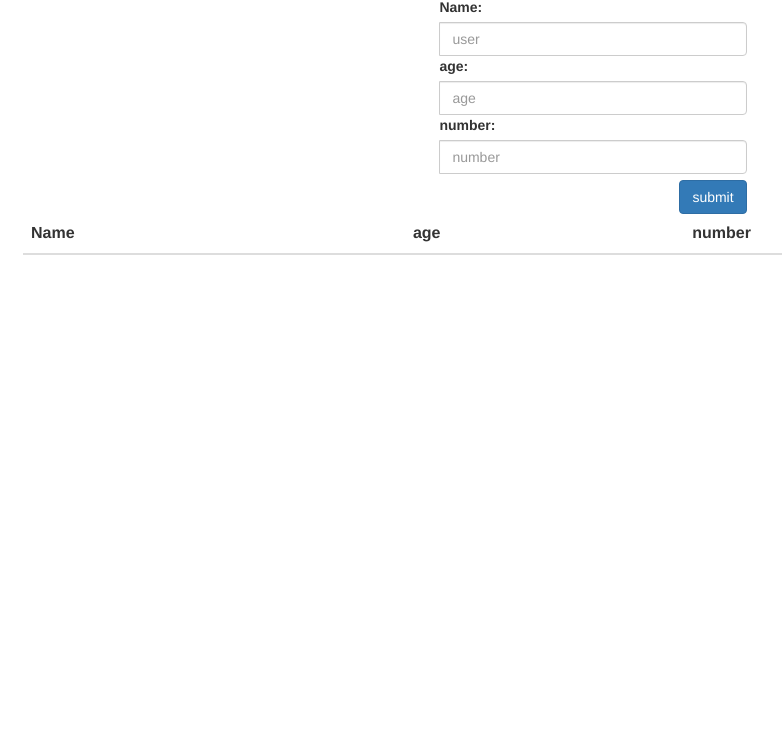
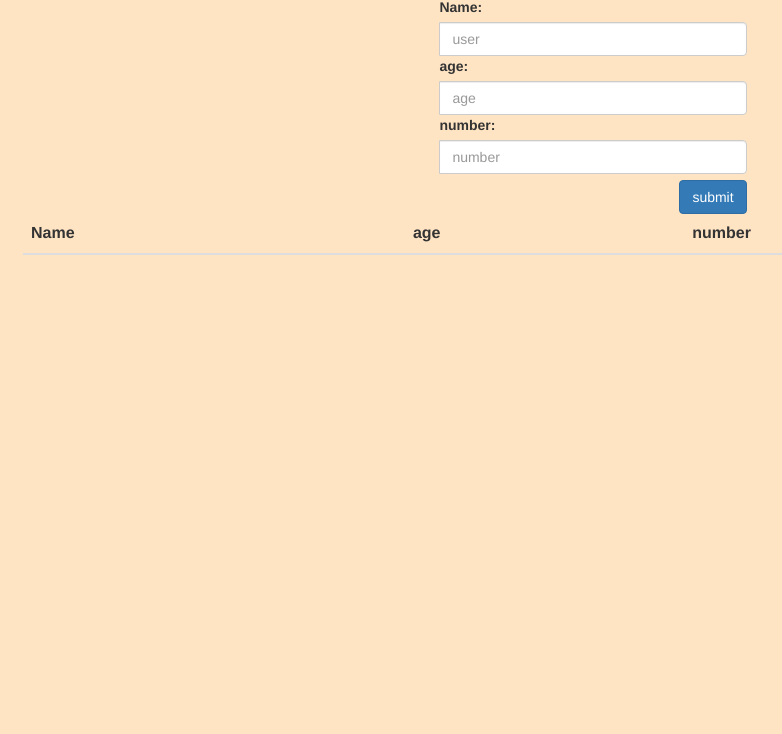
Before and after one commit to karthivs90/test, a website: page task.html in a window 1280 px wide. Shown: the part 66-800 px from the top of the page, without its empty margins (47-829 px from the left). Drawn offline with nearby package versions, Linux system fonts and the light colour scheme.

Commit message:
Update task.html
change background colour

```diff
--- a/task.html
+++ b/task.html
@@ -10,7 +10,7 @@
     <title>Document</title>
 </head>
 
-<body style="background: fixed;">
+<body style="background: fixed; background-color: bisque;">
     <form id="form" onsubmit="event.preventDefault();onFormSubmit();" autocomplete="off">
         <div class="container">
             <h2 style="text-align: center;">Welcome</h2>
```
